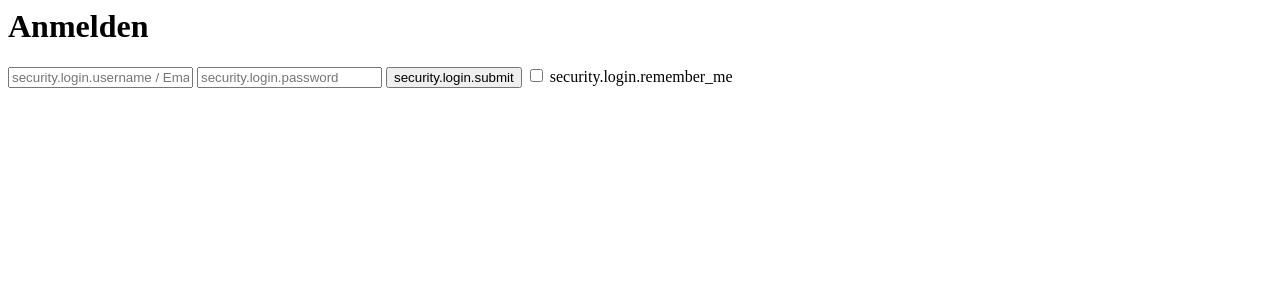
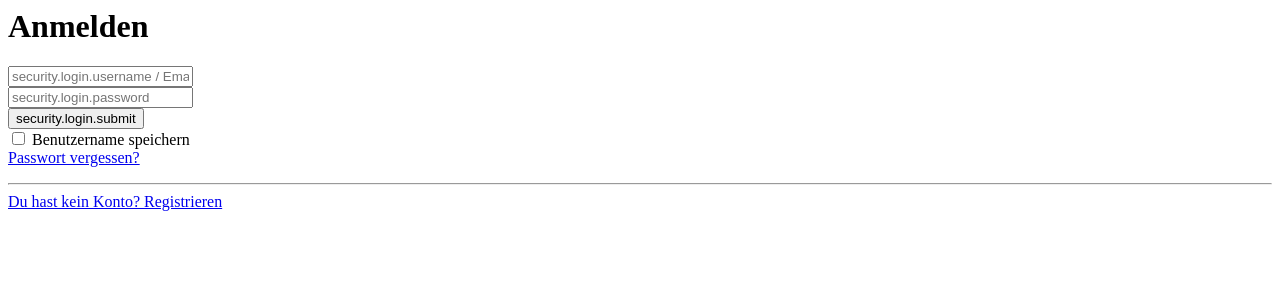
Before and after one commit to aubrydario/symfony4_accounting, a Symfony app: template templates/bundles/FOSUserBundle/Security/login_content.html.twig in a window 1280 px wide. Shown: the top 300 px of the page. Run offline with Twig, Linux system fonts and the light colour scheme; the template is opened without the code that fills it, so the values that code supplies are empty; some libraries are stand-ins or nearby versions.

Commit message:
login page

```diff
--- a/templates/bundles/FOSUserBundle/Security/login_content.html.twig
+++ b/templates/bundles/FOSUserBundle/Security/login_content.html.twig
@@ -11,11 +11,29 @@
         <input type="hidden" name="_csrf_token" value="{{ csrf_token }}" />
     {% endif %}
 
-    <input type="text" id="username" name="_username" placeholder="{{ 'security.login.username'|trans }} / Email" value="{{ last_username }}" required="required" autocomplete="username" />
-    <input type="password" id="password" name="_password" placeholder="{{ 'security.login.password'|trans }}" required="required" autocomplete="current-password" />
+    <div class="input-group">
+        <span class="input-group-addon"><i class="glyphicon glyphicon-user"></i></span>
+        <input class="form-control" type="text" id="username" name="_username" placeholder="{{ 'security.login.username'|trans }} / Email" value="{{ last_username }}" required="required" autocomplete="username" />
+    </div>
 
-    <input type="submit" id="_submit" name="_submit" value="{{ 'security.login.submit'|trans }}" />
+    <div class="input-group">
+        <span class="input-group-addon"><i class="glyphicon glyphicon-lock"></i></span>
+        <input class="form-control" type="password" id="password" name="_password" placeholder="{{ 'security.login.password'|trans }}" required="required" autocomplete="current-password" />
+    </div>
 
-    <input type="checkbox" id="remember_me" name="_remember_me" value="on" />
-    <label for="remember_me">{{ 'security.login.remember_me'|trans }}</label>
+    <input class="btn btn-default" type="submit" id="_submit" name="_submit" value="{{ 'security.login.submit'|trans }}" />
+
+    <div class="forgot-pw">
+        <div>
+            <input type="checkbox" id="remember_me" name="_remember_me" value="on" />
+            <label for="remember_me">Benutzername speichern</label>
+        </div>
+        <a href="/resetting/request">Passwort vergessen?</a>
+    </div>
 </form>
+
+<hr />
+
+<div class="login-link">
+    <a href="/register">Du hast kein Konto? Registrieren</a>
+</div>
```
Also changed, not shown: assets/css/components/login.sass (+39 -7 lines).
